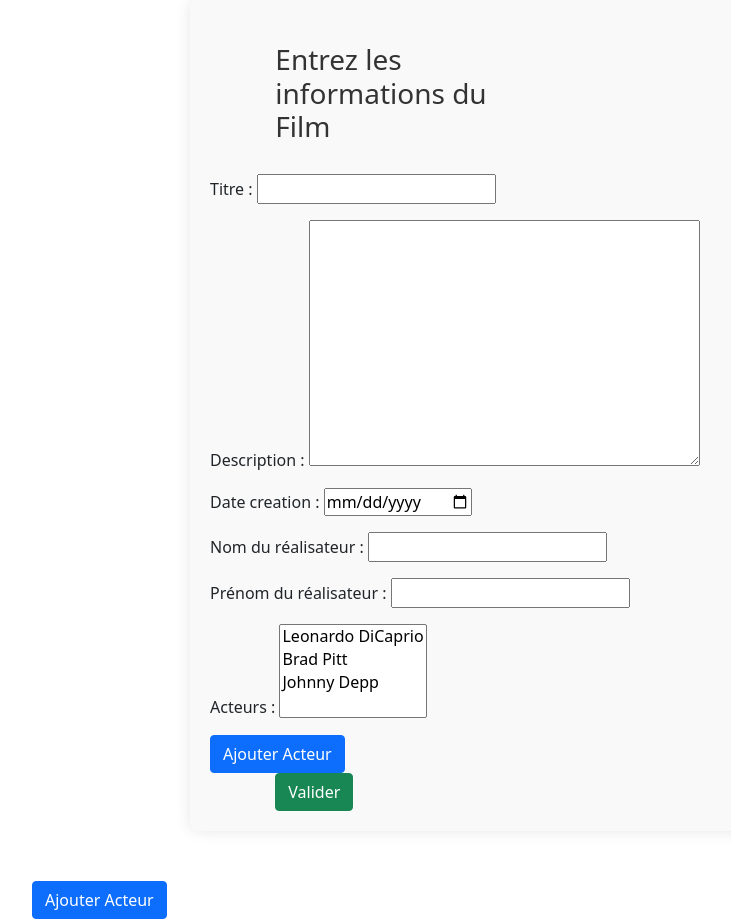
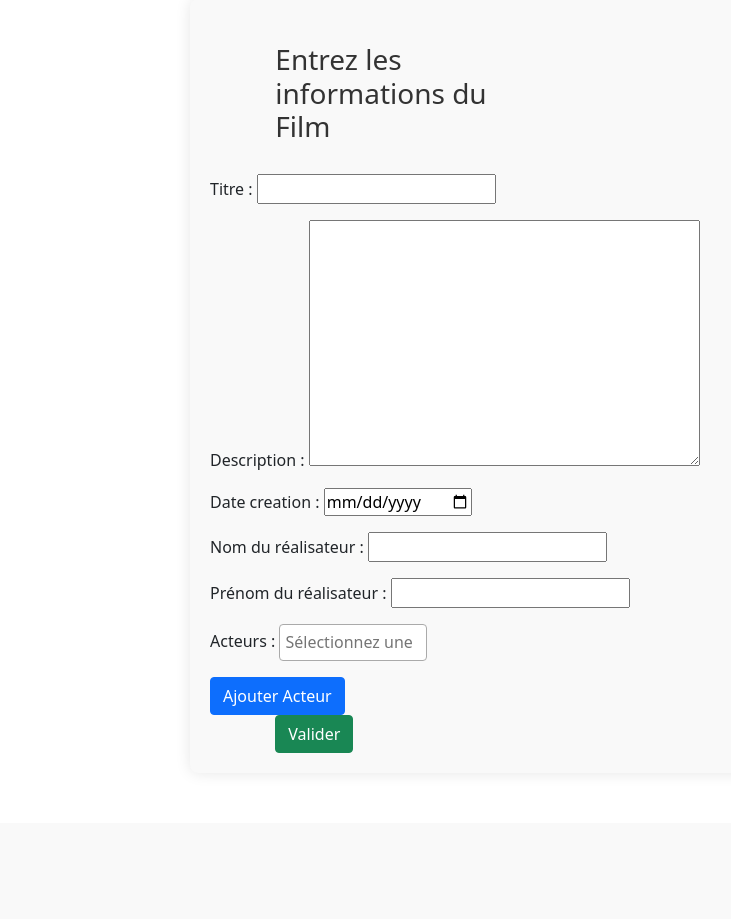
Before and after one commit to MaxymCh/DjangoFilm, a Django app: page /film/add in a window 1280 px wide. Shown: the part 109-1028 px from the top of the page, without its empty margins (50-781 px from the left). After the commit the page ends 862 px from the top, so only its background shows below. Run offline with Django 4.2, Linux system fonts and the light colour scheme; data comes from the database, SQL or seed files in the repository; some libraries are stand-ins or nearby versions.

Commit message:
Creation d'acteur dans film mise en place acteur similaire + force insertion

```diff
--- a/GestionFilms/lesFilms/templates/lesFilms/base.html
+++ b/GestionFilms/lesFilms/templates/lesFilms/base.html
@@ -13,6 +13,8 @@
       rel="stylesheet"
     />
     <link rel="stylesheet" href="{% static 'css/style.css' %}" />
+    <link href="https://cdn.jsdelivr.net/npm/select2@4.1.0-rc.0/dist/css/select2.min.css" rel="stylesheet" />
+    <script src="https://cdn.jsdelivr.net/npm/select2@4.1.0-rc.0/dist/js/select2.min.js"></script>
     {% block style %}
     {% endblock %}
 
--- a/GestionFilms/lesFilms/templates/lesFilms/film/generic_form.html
+++ b/GestionFilms/lesFilms/templates/lesFilms/film/generic_form.html
@@ -5,9 +5,10 @@
 {% block style %}<link rel="stylesheet" href="{% static 'css/style_form_film.css' %}" />{% endblock %}
 
 {% block content %}
-<form method="post" class="post-form">
+<div class="container container-form">
+
+  <form method="post" class="post-form" id="form-create-film">
     {% csrf_token %}
-  <div class="container container-form">
       <br />
       <div class="form-group row">
         <label class="col-sm-1 col-form-label"></label>
@@ -16,6 +17,8 @@
         </div>
       </div>
       {{ form.as_p }}
+  </form>
+
   <button type="button" onclick="addActeur()" class="btn btn-primary">Ajouter Acteur</button>
   <div id="Création acteur" hidden>
     {{ acteur_form }}
@@ -25,21 +28,16 @@
     <input id="force-insertion" type="checkbox">
     <label for="force-insertion">Forcer l'insertion</label>
 
-      <button type="button" onclick="createActeur()">Crée l'Acteur</button>
+    <button type="button" onclick="createActeur()" class="btn btn-primary">Crée l'Acteur</button>
+    <button type="button" onclick="resetCreateActeur()" class="btn btn-danger">Annuler</button>
+
   </div>
-
   <div class="form-group row">
     <label class="col-sm-1 col-form-label"></label>
     <div class="col-sm-4">
-        <button type="submit" class="btn btn-success">Valider</button>
+      <button type="button" onclick="validateFomulaireCreateFilm()" class="btn btn-success">Valider</button>
     </div>
   </div>
-  </div>
-</form>
-    <button type="button" onclick="addActeur()" class="btn btn-primary">Ajouter Acteur</button>
-    <div id="Création acteur" hidden>
-      {{ acteur_form }}
-      <button type="button" onclick="createActeur()">Crée l'Acteur</button>
 </div>
 
 
@@ -47,7 +45,12 @@
 
 <script>
   document.addEventListener("DOMContentLoaded", function () {
-
+    document.getElementById("force-insertion").checked = false
+    $('#id_acteurs').select2({
+        placeholder: "Sélectionnez une option", // texte à afficher par défaut
+        allowClear: true, // permet de supprimer la sélection
+        width: 'resolve' // ajuster la largeur du sélecteur
+    });
   });
 
   function addActeur(){
@@ -56,10 +59,10 @@
   }
 
   function createActeur(){
-    const formData = new FormData();
     const acteurInputNom = document.getElementById("id_nom");
     const acteurInputPrenom = document.getElementById("id_prenom");
-    if(acteurInputNom.checkValidity() && acteurInputPrenom.checkValidity())
+    if(acteurInputNom.checkValidity() && acteurInputPrenom.checkValidity()){
+      const formData = new FormData();
       formData.append("nom", acteurInputNom.value);
       formData.append("prenom", acteurInputPrenom.value);
       let force = document.getElementById("force-insertion").checked;
@@ -75,15 +78,51 @@
         .then((response) => response.json())
         .then((data) => {
           if(data["cree"]){
-          const newOption = new Option(data.name, data.id, true, true);
-          const acteursSelect = document.querySelector('select[name="acteurs"]');
-          acteursSelect.append(newOption);
+            ajouterOptionActeurToSelect(data);
+          }
+          else{
+            afficherActeursSimilaire(data);
+          }
+
+        });
+    }
+  }
+
+  function getCookie(name) {
+    let value = "; " + document.cookie;
+    let parts = value.split("; " + name + "=");
+    if (parts.length == 2) return parts.pop().split(";").shift();
+  }
+
+  function resetCreateActeur(){
+    document.getElementById("erreurMessage").innerHTML = "";
+    document.getElementById("force-insertion").checked = false
+    const acteurInputNom = document.getElementById("id_nom");
+    const acteurInputPrenom = document.getElementById("id_prenom");
     acteurInputNom.value ="";
     acteurInputPrenom.value ="";
     const divActeur = document.getElementById("Création acteur");
     divActeur.hidden = true;
+    $("#select-acteurs-similaire").html("");
+    $("#select-acteurs-similaire").hide()
   }
-        else{
+
+
+  function validateFomulaireCreateFilm(){
+    const formulaire = document.getElementById("form-create-film");
+    if (formulaire.checkValidity()) {
+      formulaire.submit();
+    }
+  }
+
+  function ajouterOptionActeurToSelect(data){
+    const newOption = new Option(data.name, data.id, true, true);
+    const acteursSelect = document.querySelector('select[name="acteurs"]');
+    acteursSelect.append(newOption);
+    resetCreateActeur();
+  }
+
+  function afficherActeursSimilaire(data){
     document.getElementById("erreurMessage").innerHTML = "Il y a un ou plusieurs acteurs similaire en voici la liste"
     const divActeursSimilaire = document.getElementById("acteurs_similaire");
     const acteurs_proches = data["liste_acteurs"];
@@ -98,44 +137,15 @@
     else{
       select = document.getElementById('select-acteurs-similaire');
     }
+    $("#select-acteurs-similaire").show()
+
     select.innerHTML = "";
     for (var i = 0; i < acteurs_proches.length; i++) {
       option = document.createElement('option');
-            option.id = "option-"+acteurs_proches[i].id;
-            option.value = acteurs_proches[i].id;
-            option.textContent = acteurs_proches[i].prenom +" "+acteurs_proches[i].nom;
-            $(option).attr('nom', acteurs_proches[i].nom);
-            $(option).attr('prenom', acteurs_proches[i].prenom);
-
+      option.value = acteurs_proches[i];
+      option.textContent = acteurs_proches[i]
       select.appendChild(option);
     }
-
-        }
-
-      });
-  }
-
-  function createInputPerso(inputName, divFormGroup, numberID){
-
-      let label = document.createElement("label");
-      label.setAttribute("for", "realisateur"+inputName+ "_" + numberID);
-      label.innerText = "Realisateur " + numberID + " " + inputName;
-
-      let input = document.createElement("input");
-      input.setAttribute("type", "text");
-      input.className = "form-control";
-      input.id = "realisateur_"+inputName+"_" + numberID;
-      input.name = "realisateur_"+inputName+"_" + numberID;
-
-
-      divFormGroup.appendChild(label);
-      divFormGroup.appendChild(input);
-  }
-
-  function getCookie(name) {
-    let value = "; " + document.cookie;
-    let parts = value.split("; " + name + "=");
-    if (parts.length == 2) return parts.pop().split(";").shift();
   }
 </script>
 {% endblock %}
--- a/GestionFilms/lesFilms/views.py
+++ b/GestionFilms/lesFilms/views.py
@@ -52,9 +52,6 @@ class FilmCreate(CreateView):
             formatted_matches = ', '.join([s.capitalize() for s in close_matches])  # Capitaliser pour un meilleur affichage
             form.add_error("titre",f"Attention, d'autres films portent approximativement le même titre : {formatted_matches}")
             return self.form_invalid(form)
-
-
-
         try:
             realisateur = Realisateur.objects.get(nom=realisateur_nom, prenom=realisateur_prenom)
         except Realisateur.DoesNotExist:
@@ -117,12 +114,23 @@ def create_acteur_in_film(request):
             acteur = form.save()
             return JsonResponse({"id": acteur.id, "name": str(acteur), "cree": True})
         else:
-            try:
-                acteur = Acteur.objects.filter(nom=request.POST["nom"], prenom=request.POST["prenom"])[:1].get()
-                return JsonResponse({"liste_acteurs": [{'nom': "DiCaprio", "prenom": "Leonardo", 'id':"1"}, {'nom': request.POST["nom"], "prenom": request.POST["prenom"], 'id':acteur.id}], "cree": False})
-            except Acteur.DoesNotExist:
+            nom = request.POST.get('nom').capitalize()
+            prenom = request.POST.get('prenom').capitalize()
+            nom_prenom = f"{nom.capitalize()} {prenom.capitalize()}"
+            close_matches = []
+            # Vérification en BD si similaire acteur
+            acteurs = Acteur.objects.all()
+            if acteurs.exists():
+                acteurs_similaires = [f"{realisateur.nom.capitalize()} {realisateur.prenom.capitalize()}" for realisateur in acteurs]
+                for real in acteurs_similaires:
+                    if ratio(nom_prenom, real) > 0.8:
+                        close_matches.append(real)
+            if close_matches == []:
                 acteur = form.save()
                 return JsonResponse({"id": acteur.id, "name": str(acteur), "cree": True})
+            else:
+                return JsonResponse({"liste_acteurs": close_matches, "cree": False})
+
 
 
 # Réalisateur
```
Lines whose indentation alone changed are shown as unchanged.
